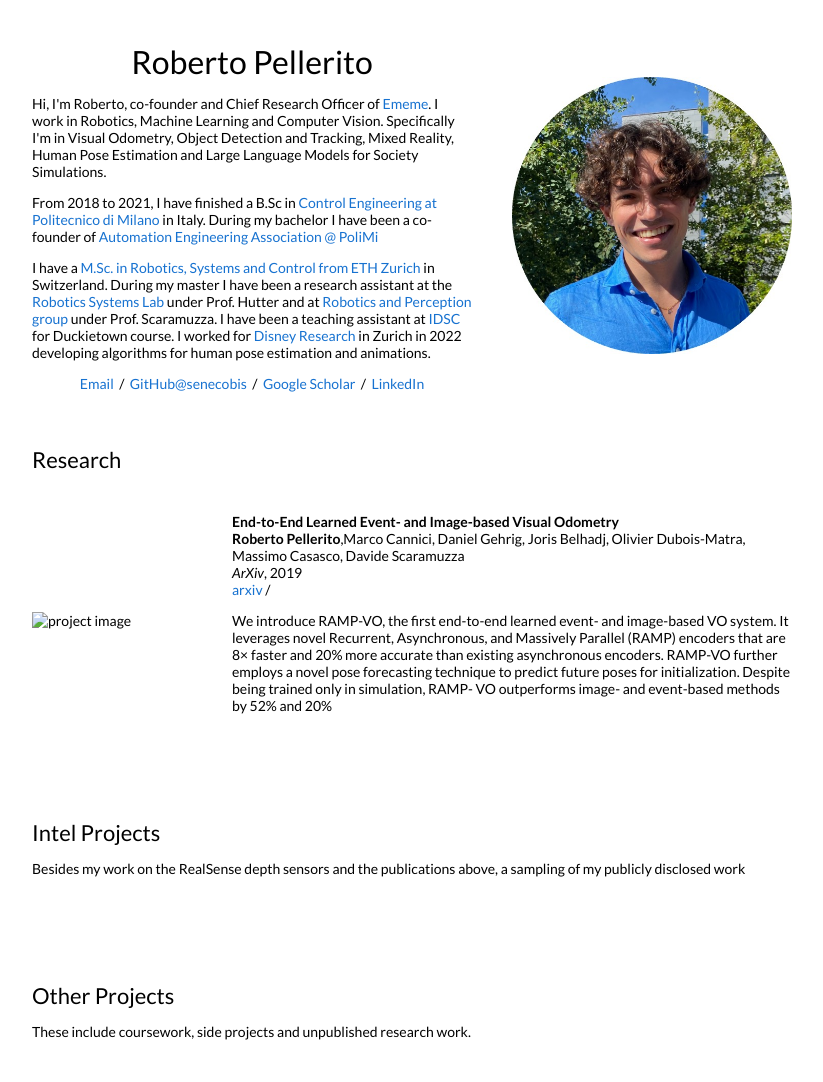
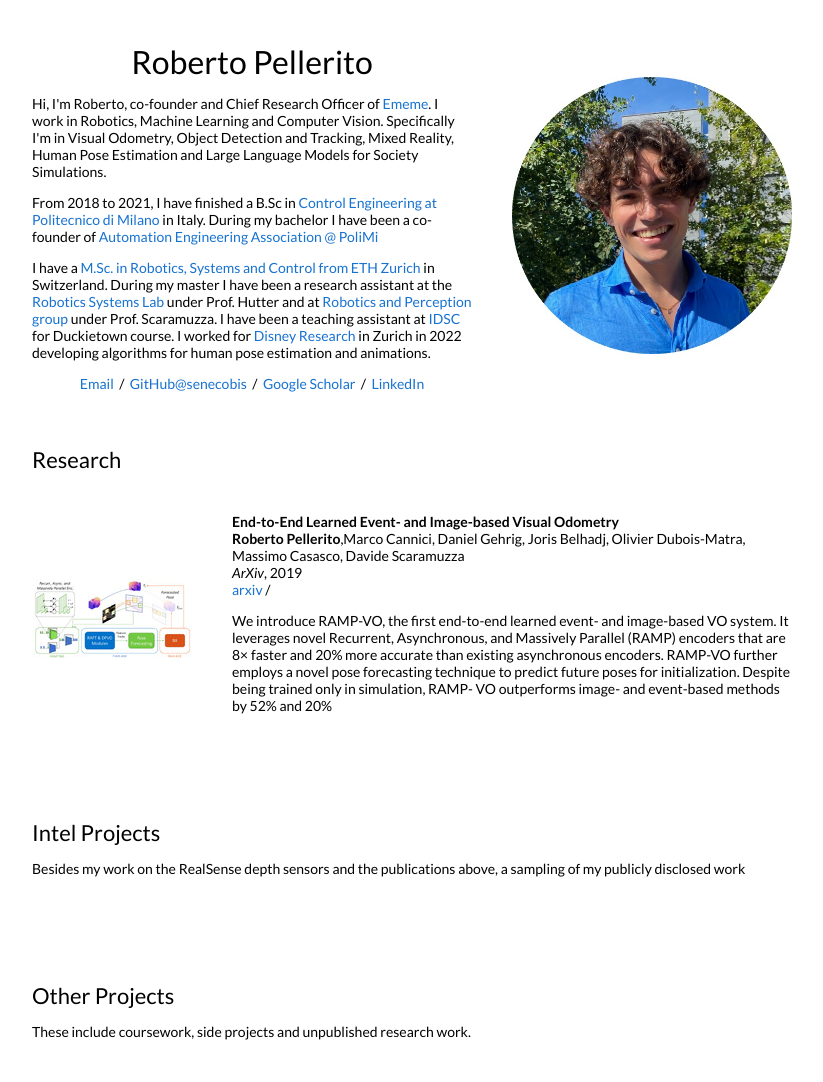
Before and after one commit to senecobis/senecobis.github.io, a Jekyll site: the page built from _posts/2019-05-29-crv.markdown, in a window 1280 px wide. Shown: the whole page, without its empty margins (228-1051 px from the left). Built offline with Jekyll 4.4.1, drawn with Linux system fonts in a browser that asks for light colours.

Commit message:
image working?

```diff
--- a/_posts/2019-05-29-crv.markdown
+++ b/_posts/2019-05-29-crv.markdown
@@ -2,7 +2,7 @@
 layout: post
 title:  "End-to-End Learned Event- and Image-based Visual Odometry"
 date:   2019-05-29 22:21:59 +00:00
-image: /Users/PELLERITO/Desktop/senecobis.github.io/images/ramp2.jpg
+image: /images/ramp2.JPG
 categories: research
 author: "Leo Keselman"
 authors: "<strong>Roberto Pellerito</strong>,Marco Cannici, Daniel Gehrig, Joris Belhadj, Olivier Dubois-Matra, Massimo Casasco, Davide Scaramuzza"
```
